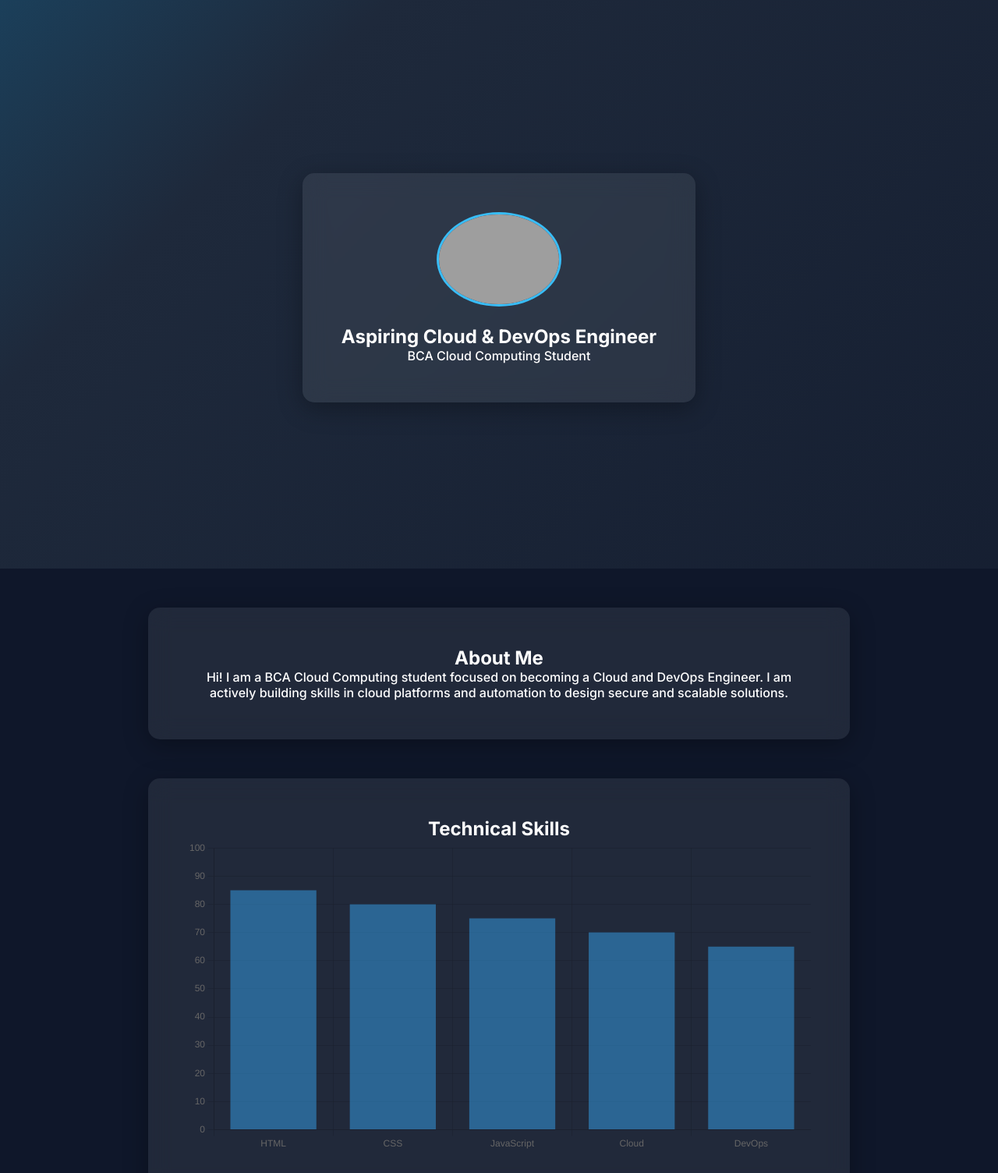
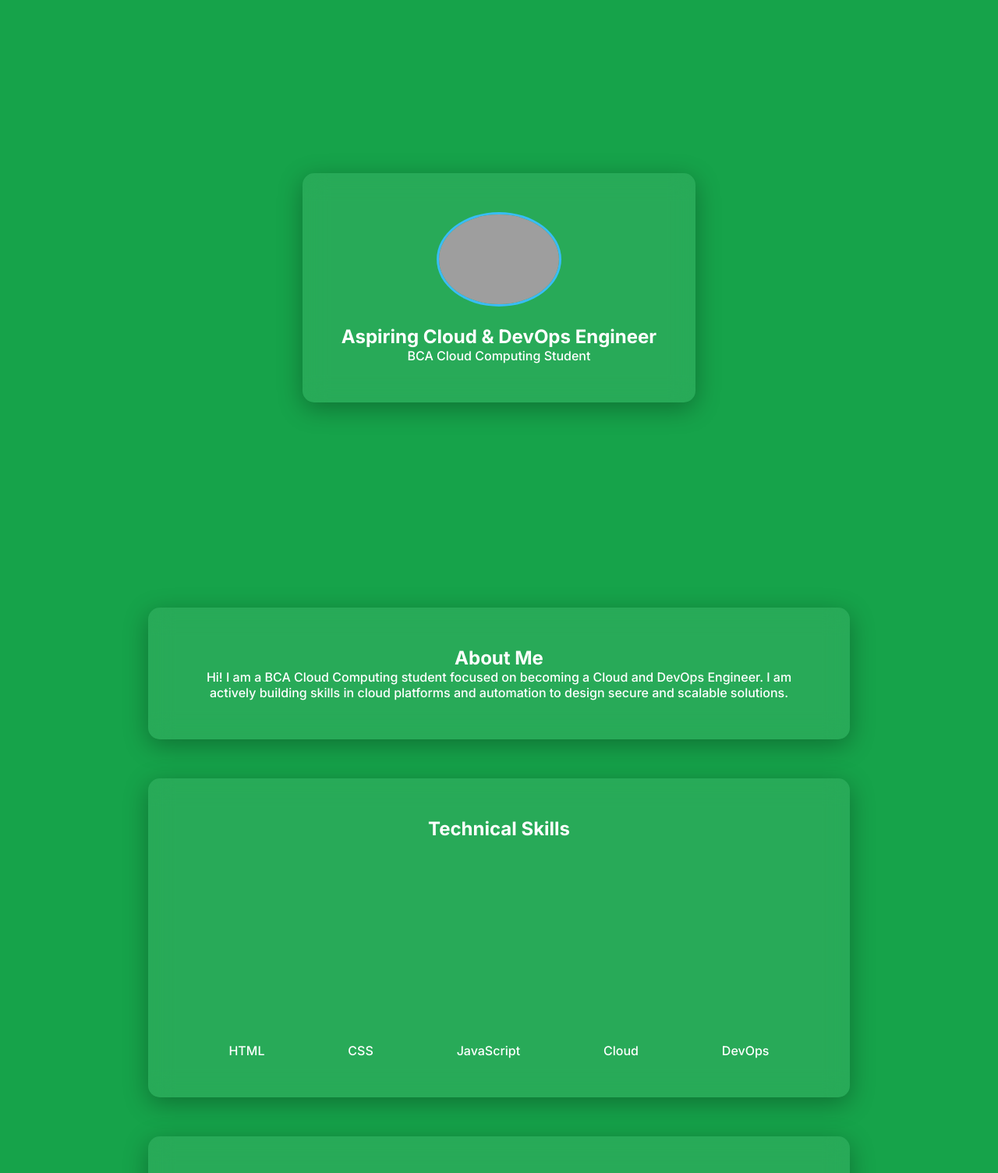
Before and after one commit to ashwinramesh27-gif/ASHWIN, a plain HTML site: page index.html in a window 1280 px wide. Shown: the part 71-1575 px from the top of the page at 78% size. Drawn offline with nearby package versions, Linux system fonts and the light colour scheme; grey boxes are pictures that could not be loaded.

Commit message:
Refactor index.html for layout and styling changes
Updated styles and structure for improved layout and functionality.

```diff
--- a/index.html
+++ b/index.html
@@ -18,25 +18,9 @@
         }
 
         body {
-            background: #0f172a;
+            background: #16a34a; /* Plain green background */
             color: white;
             overflow-x: hidden;
-        }
-
-        .gradient-bg {
-            position: fixed;
-            width: 100%;
-            height: 100%;
-            background: linear-gradient(-45deg, #0f172a, #1e293b, #0ea5e9, #6366f1);
-            background-size: 400% 400%;
-            animation: gradientMove 12s ease infinite;
-            z-index: -1;
-        }
-
-        @keyframes gradientMove {
-            0% { background-position: 0% 50%; }
-            50% { background-position: 100% 50%; }
-            100% { background-position: 0% 50%; }
         }
 
         nav {
@@ -64,7 +48,7 @@
         }
 
         nav ul li a:hover {
-            color: #FF1493;
+            color: white; /* changed to white */
         }
 
         .hero {
@@ -126,6 +110,27 @@
             transform: scale(1.05);
         }
 
+        /* Vertical Skill Bars */
+        .skills-container {
+            display: flex;
+            justify-content: space-around;
+            align-items: flex-end;
+            height: 250px;
+            margin-top: 30px;
+        }
+
+        .skill {
+            text-align: center;
+        }
+
+        .bar {
+            width: 30px;
+            background: white;
+            margin-bottom: 10px;
+            border-radius: 5px;
+            transition: 0.3s;
+        }
+
         form {
             display: flex;
             flex-direction: column;
@@ -157,8 +162,6 @@
 
 <body>
 
-    <div class="gradient-bg"></div>
-
     <nav>
         <h2 class="logo">ASHWIN RAMESH</h2>
         <ul>
@@ -189,7 +192,30 @@
 
     <section id="skills" class="section glass">
         <h2>Technical Skills</h2>
-        <canvas id="skillsChart"></canvas>
+
+        <div class="skills-container">
+            <div class="skill">
+                <div class="bar" style="height: 85%;"></div>
+                <p>HTML</p>
+            </div>
+            <div class="skill">
+                <div class="bar" style="height: 80%;"></div>
+                <p>CSS</p>
+            </div>
+            <div class="skill">
+                <div class="bar" style="height: 75%;"></div>
+                <p>JavaScript</p>
+            </div>
+            <div class="skill">
+                <div class="bar" style="height: 70%;"></div>
+                <p>Cloud</p>
+            </div>
+            <div class="skill">
+                <div class="bar" style="height: 65%;"></div>
+                <p>DevOps</p>
+            </div>
+        </div>
+
     </section>
 
     <section id="journey" class="section glass">
@@ -221,7 +247,6 @@
     </section>
 
     <script src="https://cdn.jsdelivr.net/npm/@supabase/supabase-js@2"></script>
-    <script src="https://cdn.jsdelivr.net/npm/chart.js"></script>
 
     <script>
         document.addEventListener("DOMContentLoaded", () => {
@@ -272,21 +297,6 @@
                 button.textContent = "Submit Feedback";
             });
 
-            new Chart(document.getElementById("skillsChart"), {
-                type: "bar",
-                data: {
-                    labels: ["HTML", "CSS", "JavaScript", "Cloud", "DevOps"],
-                    datasets: [{
-                        data: [85, 80, 75, 70, 65]
-                    }]
-                },
-                options: {
-                    responsive: true,
-                    plugins: { legend: { display: false } },
-                    scales: { y: { beginAtZero: true, max: 100 } }
-                }
-            });
-
         });
     </script>
 
```
